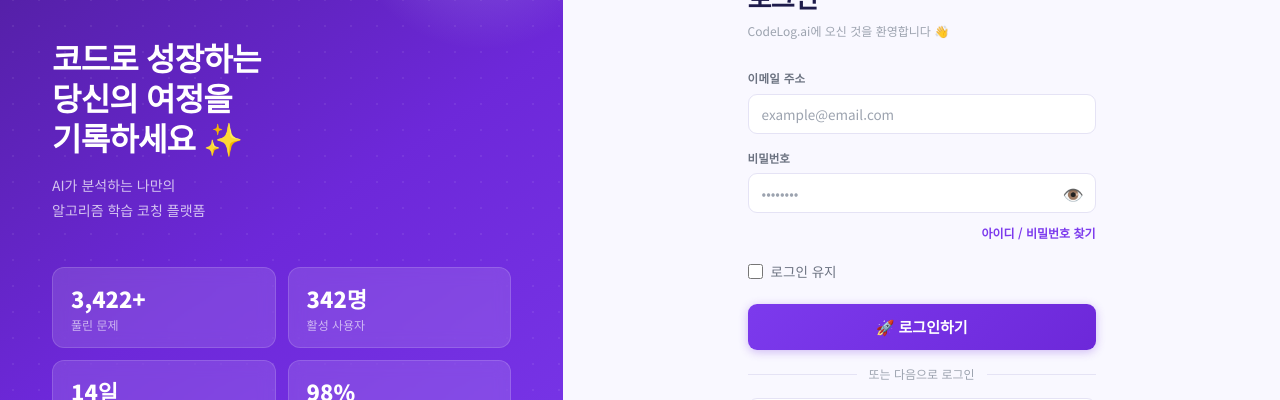
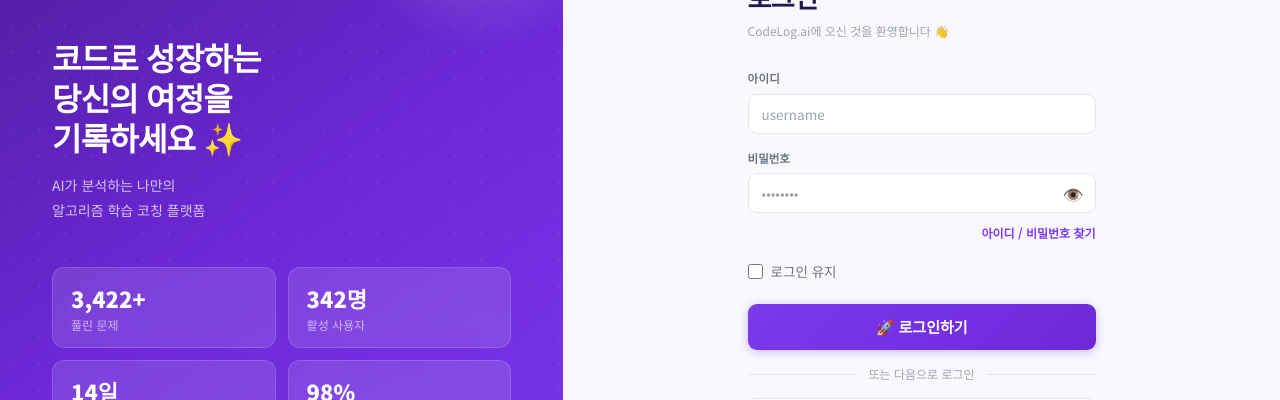
Before and after one commit to namkijoo/codeLog_frontEnd, a Next.js app: page /login in a window 1280 px wide. Shown: the part 169-569 px from the top of the page. Built offline with nearby package versions, Linux system fonts and the light colour scheme.

Commit message:
Feat:로그인 기능 추가

```diff
--- a/next.config.ts
+++ b/next.config.ts
@@ -1,9 +1,19 @@
-import type { NextConfig } from "next";
+import type { NextConfig } from 'next';
+
+const apiBackendUrl = process.env.API_BACKEND_URL ?? 'http://localhost:8080';
 
 const nextConfig: NextConfig = {
   turbopack: {
     root: import.meta.dirname,
   },
+  async rewrites() {
+    return [
+      {
+        source: '/api/:path*',
+        destination: `${apiBackendUrl}/api/:path*`,
+      },
+    ];
+  },
 };
 
 export default nextConfig;
--- a/package.json
+++ b/package.json
@@ -9,6 +9,7 @@
     "lint": "eslint"
   },
   "dependencies": {
+    "axios": "^1.17.0",
     "next": "16.2.7",
     "react": "19.2.4",
     "react-dom": "19.2.4"
--- /dev/null
+++ b/src/features/auth/login/api/login.ts
@@ -0,0 +1,9 @@
+import { apiClient } from '@/shared/api';
+import type { LoginRequest, LoginResponse } from '../model/types';
+
+export function login(request: LoginRequest) {
+  return apiClient<LoginResponse>('/api/auth/login', {
+    method: 'POST',
+    data: request,
+  });
+}
--- a/src/features/auth/login/index.ts
+++ b/src/features/auth/login/index.ts
@@ -1,2 +1,4 @@
 export { LoginForm } from './ui/LoginForm';
 export { LoginHero } from './ui/LoginHero';
+export { useLogin } from './model/useLogin';
+export type { LoginRequest, LoginResponse } from './model/types';
--- /dev/null
+++ b/src/features/auth/login/lib/token.ts
@@ -0,0 +1,24 @@
+import type { LoginResponse } from '../model/types';
+
+const ACCESS_TOKEN_KEY = 'accessToken';
+const REFRESH_TOKEN_KEY = 'refreshToken';
+
+function resolveAccessToken(response: LoginResponse): string | null {
+  return response.accessToken ?? response.token ?? null;
+}
+
+export function saveAuthTokens(response: LoginResponse, remember: boolean): void {
+  const accessToken = resolveAccessToken(response);
+  if (!accessToken) return;
+
+  const storage = remember ? localStorage : sessionStorage;
+  storage.setItem(ACCESS_TOKEN_KEY, accessToken);
+
+  if (response.refreshToken) {
+    storage.setItem(REFRESH_TOKEN_KEY, response.refreshToken);
+  }
+}
+
+export function getAccessToken(): string | null {
+  return localStorage.getItem(ACCESS_TOKEN_KEY) ?? sessionStorage.getItem(ACCESS_TOKEN_KEY);
+}
--- /dev/null
+++ b/src/features/auth/login/model/types.ts
@@ -0,0 +1,10 @@
+export type LoginRequest = {
+  username: string;
+  password: string;
+};
+
+export type LoginResponse = {
+  accessToken?: string;
+  refreshToken?: string;
+  token?: string;
+};
--- /dev/null
+++ b/src/features/auth/login/model/useLogin.ts
@@ -0,0 +1,28 @@
+'use client';
+
+import { useRouter } from 'next/navigation';
+import { useState } from 'react';
+import { login } from '../api/login';
+import { saveAuthTokens } from '../lib/token';
+
+export function useLogin() {
+  const router = useRouter();
+  const [isLoading, setIsLoading] = useState(false);
+
+  const submitLogin = async (username: string, password: string, remember: boolean) => {
+    setIsLoading(true);
+
+    try {
+      const response = await login({ username, password });
+      saveAuthTokens(response, remember);
+      router.push('/');
+    } catch (err) {
+      const message = err instanceof Error ? err.message : '로그인에 실패했습니다.';
+      alert('로그인에 실패했습니다.');
+    } finally {
+      setIsLoading(false);
+    }
+  };
+
+  return { submitLogin, isLoading };
+}
--- a/src/features/auth/login/ui/LoginForm.tsx
+++ b/src/features/auth/login/ui/LoginForm.tsx
@@ -1,7 +1,7 @@
 'use client';
 
-import { useRouter } from 'next/navigation';
 import { useState } from 'react';
+import { useLogin } from '../model/useLogin';
 
 function GitHubIcon() {
   return (
@@ -35,23 +35,24 @@ function GoogleIcon() {
 }
 
 const inputClassName =
-  'w-full rounded-[9px] border-[1.5px] border-[#e5e3f5] bg-white px-[13px] py-[9px] text-[13.5px] text-title outline-none transition-[border-color,box-shadow] placeholder:text-muted focus:border-brand focus:shadow-[0_0_0_3px_rgba(124,58,237,.12)]';
+  'w-full rounded-[9px] border-[1.5px] border-[#e5e3f5] bg-white px-[13px] py-[9px] text-[13.5px] text-title outline-none transition-[border-color,box-shadow] placeholder:text-muted focus:border-brand focus:shadow-[0_0_0_3px_rgba(124,58,237,.12)] disabled:cursor-not-allowed disabled:opacity-60';
 
 const loginButtonClassName =
-  'flex w-full cursor-pointer items-center justify-center gap-[7px] rounded-[9px] border-0 bg-[linear-gradient(135deg,#7c3aed,#6d28d9)] py-3 text-[15px] font-semibold leading-normal text-white shadow-[0_2px_10px_rgba(109,40,217,0.3)] transition-all duration-150 hover:-translate-y-px hover:bg-[linear-gradient(135deg,#6d28d9,#5b21b6)] hover:shadow-[0_4px_18px_rgba(109,40,217,0.4)] active:scale-[0.98]';
+  'flex w-full cursor-pointer items-center justify-center gap-[7px] rounded-[9px] border-0 bg-[linear-gradient(135deg,#7c3aed,#6d28d9)] py-3 text-[15px] font-semibold leading-normal text-white shadow-[0_2px_10px_rgba(109,40,217,0.3)] transition-all duration-150 hover:-translate-y-px hover:bg-[linear-gradient(135deg,#6d28d9,#5b21b6)] hover:shadow-[0_4px_18px_rgba(109,40,217,0.4)] active:scale-[0.98] disabled:cursor-not-allowed disabled:opacity-60 disabled:hover:translate-y-0';
 
 const outlineButtonClassName =
-  'flex w-full cursor-pointer items-center justify-center gap-[7px] rounded-[9px] border-[1.5px] border-[#e5e3f5] bg-white px-4 py-2 text-[13.5px] font-semibold text-body transition-all duration-150 hover:border-[#c4b5fd] hover:bg-[#faf8ff] active:scale-[0.98]';
+  'flex w-full cursor-pointer items-center justify-center gap-[7px] rounded-[9px] border-[1.5px] border-[#e5e3f5] bg-white px-4 py-2 text-[13.5px] font-semibold text-body transition-all duration-150 hover:border-[#c4b5fd] hover:bg-[#faf8ff] active:scale-[0.98] disabled:cursor-not-allowed disabled:opacity-60';
 
 export function LoginForm() {
-  const router = useRouter();
-  const [email, setEmail] = useState('');
+  const { submitLogin, isLoading } = useLogin();
+  const [username, setUsername] = useState('');
   const [password, setPassword] = useState('');
   const [showPassword, setShowPassword] = useState(false);
   const [remember, setRemember] = useState(false);
 
-  const handleLogin = () => {
-    router.push('/');
+  const handleSubmit = (event: React.FormEvent<HTMLFormElement>) => {
+    event.preventDefault();
+    void submitLogin(username.trim(), password, remember);
   };
 
   return (
@@ -60,34 +61,52 @@ export function LoginForm() {
         <h1 className="text-title mb-1.5 text-[26px] font-extrabold tracking-tight">로그인</h1>
         <p className="text-muted text-body-s mb-[30px]">CodeLog.ai에 오신 것을 환영합니다 👋</p>
 
+        <form onSubmit={handleSubmit}>
           <div className="mb-4">
-          <label className="text-secondary mb-1.5 block text-[11.5px] font-bold tracking-wide">
-            이메일 주소
+            <label
+              htmlFor="username"
+              className="text-secondary mb-1.5 block text-[11.5px] font-bold tracking-wide"
+            >
+              아이디
             </label>
             <input
+              id="username"
               className={inputClassName}
-            type="email"
-            placeholder="example@email.com"
-            value={email}
-            onChange={(e) => setEmail(e.target.value)}
+              type="text"
+              placeholder="username"
+              autoComplete="username"
+              value={username}
+              onChange={(e) => setUsername(e.target.value)}
+              disabled={isLoading}
+              required
             />
           </div>
 
           <div className="mb-1.5">
-          <label className="text-secondary mb-1.5 block text-[11.5px] font-bold">비밀번호</label>
+            <label
+              htmlFor="password"
+              className="text-secondary mb-1.5 block text-[11.5px] font-bold"
+            >
+              비밀번호
+            </label>
             <div className="relative">
               <input
+                id="password"
                 className={`${inputClassName} pr-[42px]`}
                 type={showPassword ? 'text' : 'password'}
                 placeholder="••••••••"
+                autoComplete="current-password"
                 value={password}
                 onChange={(e) => setPassword(e.target.value)}
+                disabled={isLoading}
+                required
               />
               <button
                 type="button"
                 onClick={() => setShowPassword((prev) => !prev)}
                 className="absolute top-1/2 right-3 -translate-y-1/2 cursor-pointer border-none bg-transparent text-[17px] leading-none text-muted"
                 aria-label={showPassword ? '비밀번호 숨기기' : '비밀번호 보기'}
+                disabled={isLoading}
               >
                 {showPassword ? '🙈' : '👁️'}
               </button>
@@ -106,13 +125,15 @@ export function LoginForm() {
               checked={remember}
               onChange={(e) => setRemember(e.target.checked)}
               className="h-[15px] w-[15px] cursor-pointer accent-brand"
+              disabled={isLoading}
             />
             <span className="text-body-m">로그인 유지</span>
           </label>
 
-        <button type="button" onClick={handleLogin} className={loginButtonClassName}>
-          🚀 로그인하기
+          <button type="submit" disabled={isLoading} className={loginButtonClassName}>
+            {isLoading ? '로그인 중...' : '🚀 로그인하기'}
           </button>
+        </form>
 
         <div className="my-4 flex items-center gap-3 text-xs text-[#9ca3af]">
           <span className="h-px flex-1 bg-[#e5e3f5]" />
@@ -120,11 +141,11 @@ export function LoginForm() {
           <span className="h-px flex-1 bg-[#e5e3f5]" />
         </div>
 
-        <button type="button" className={`${outlineButtonClassName} mb-2.5`}>
+        <button type="button" className={`${outlineButtonClassName} mb-2.5`} disabled={isLoading}>
           <GitHubIcon />
           GitHub 로그인
         </button>
-        <button type="button" className={outlineButtonClassName}>
+        <button type="button" className={outlineButtonClassName} disabled={isLoading}>
           <GoogleIcon />
           Google 로그인
         </button>
--- /dev/null
+++ b/src/shared/api/client.ts
@@ -0,0 +1,41 @@
+import axios, { type AxiosError, type AxiosRequestConfig } from 'axios';
+import { getApiUrl } from '@/shared/config/api';
+
+type ApiErrorBody = {
+  message?: string;
+  error?: string;
+};
+
+const http = axios.create({
+  headers: {
+    'Content-Type': 'application/json',
+  },
+});
+
+function getErrorMessage(error: AxiosError<ApiErrorBody>): string {
+  const data = error.response?.data;
+  if (data?.message) return data.message;
+  if (data?.error) return data.error;
+  const status = error.response?.status;
+  return status ? `요청에 실패했습니다. (${status})` : '요청에 실패했습니다.';
+}
+
+export async function apiClient<T>(path: string, config?: AxiosRequestConfig): Promise<T> {
+  try {
+    const response = await http.request<T>({
+      url: getApiUrl(path),
+      ...config,
+    });
+
+    if (response.status === 204) {
+      return undefined as T;
+    }
+
+    return response.data;
+  } catch (error) {
+    if (axios.isAxiosError(error)) {
+      throw new Error(getErrorMessage(error));
+    }
+    throw error;
+  }
+}
--- a/src/shared/api/index.ts
+++ b/src/shared/api/index.ts
@@ -1 +1 @@
-// shared API 클라이언트 public API
+export { apiClient } from './client';
--- /dev/null
+++ b/src/shared/config/api.ts
@@ -0,0 +1,5 @@
+export function getApiUrl(path: string): string {
+  const base = process.env.NEXT_PUBLIC_API_BASE_URL ?? '';
+  const normalizedPath = path.startsWith('/') ? path : `/${path}`;
+  return `${base}${normalizedPath}`;
+}
```
Also changed, not shown: 1 other file (tests, documents, lock files or other folders). Lines whose indentation alone changed are shown as unchanged.
